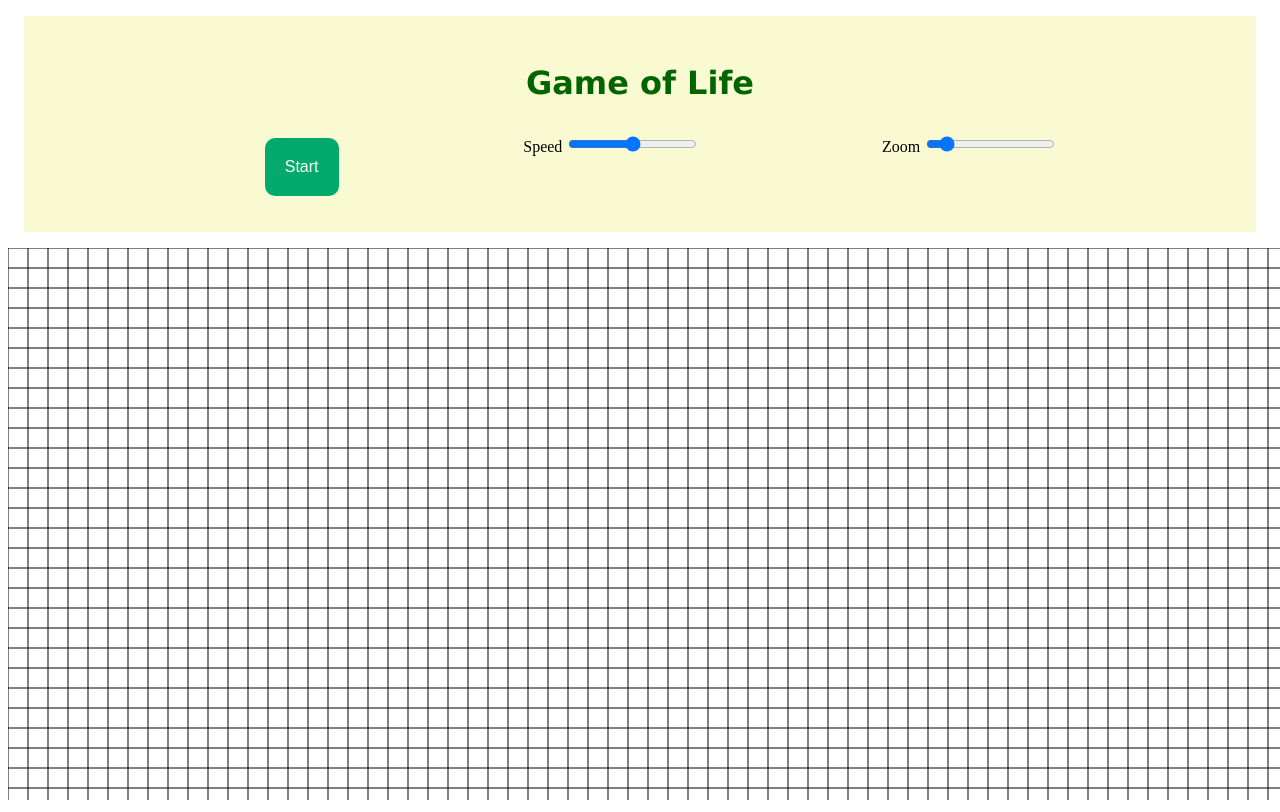
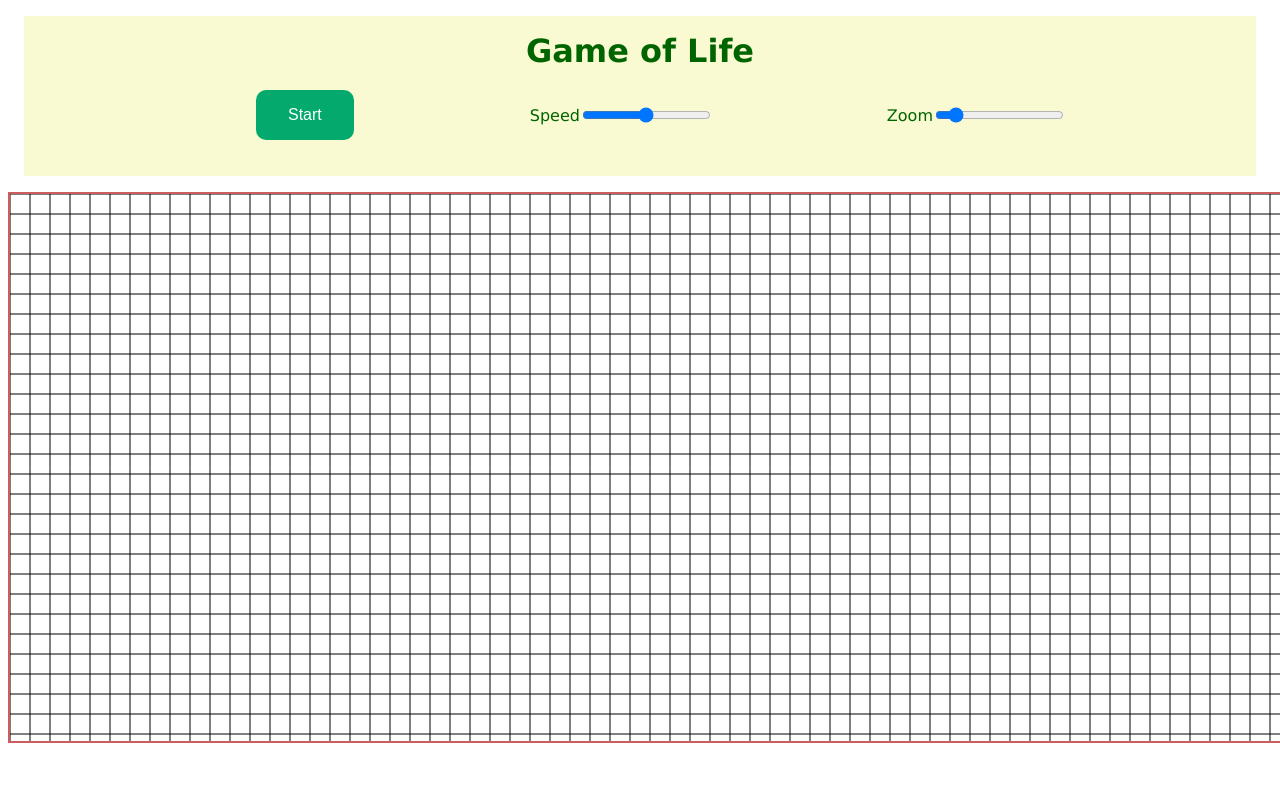
Before and after one commit to hiteshpindikanti/Game-Of-Life, a plain HTML site: page index.html in a window 1280 px wide. Drawn offline with Linux system fonts and the light colour scheme.

Commit message:
added basic css styling on the elements

```diff
--- a/app.js
+++ b/app.js
@@ -2,6 +2,9 @@ const HTML_ELEMENT_ID_CANVAS = 'world';
 const HTML_ELEMENT_ID_ZOOM = 'zoom';
 const HTMP_ELEMENT_ID_SPEED = 'speed';
 const HTML_ELEMENT_ID_PLAY_BUTTON = 'start-stop';
+
+const START_BUTTON_COLOR = "#04AA6D"
+const STOP_BUTTON_COLOR = "indianred"
 
 
 class ListSet extends Set {
@@ -49,11 +52,15 @@ class GameOfLife {
         this.playButtonDom.addEventListener('click', () => {
 
             if (this.playButtonDom.innerHTML == 'Start') {
-                this.playButtonDom.innerHTML = 'Stop';
+                this.playButtonDom.innerHTML = 'Stop ';
+                this.playButtonDom.style['background-color'] = STOP_BUTTON_COLOR;
+                this.canvasDom.style['border-color'] = START_BUTTON_COLOR;
                 this.gameSimulationFlag = true;
                 this.simulateWorld();
             } else {
                 this.playButtonDom.innerHTML = 'Start';
+                this.playButtonDom.style['background-color'] = START_BUTTON_COLOR;
+                this.canvasDom.style['border-color'] = STOP_BUTTON_COLOR;
                 this.gameSimulationFlag = false;
             }
         });
@@ -67,12 +74,11 @@ class GameOfLife {
             delay = 1.0 - this.speedValue;
             if (!this.gameSimulationFlag) {
                 clearInterval(simulationId);
-            }
-            else {
+            } else {
                 let newGridIndices = this.getNextInstance(this.filledGrids);
                 this.drawGridLines();
 
-                for (let coordinates of [...newGridIndices].map(JSON.parse)) {
+                for (let coordinates of[...newGridIndices].map(JSON.parse)) {
                     this.fillGrid(coordinates);
                 }
                 i++;
@@ -87,7 +93,7 @@ class GameOfLife {
 
     drawGridLines() {
         this.canvasDom.width = window.innerWidth;
-        this.canvasDom.height = window.innerHeight - this.canvasDom.getBoundingClientRect().top;
+        this.canvasDom.height = (window.innerHeight - this.canvasDom.getBoundingClientRect().top) * 0.9;
         let ctx = this.canvasDom.getContext('2d');
 
         for (let col = 0; col <= this.canvasDom.width; col += this.zoomValue) {
@@ -112,7 +118,7 @@ class GameOfLife {
 
     refreshGrid() {
         this.drawGridLines();
-        for (let coordinates of [...this.filledGrids].map(JSON.parse)) {
+        for (let coordinates of[...this.filledGrids].map(JSON.parse)) {
             this.fillGrid(coordinates)
         }
 
@@ -153,9 +159,9 @@ class GameOfLife {
 
         let nextFilledGrids = new ListSet();
         let allAdjacentGrids = new ListSet();
-        for (let gridIndex of [...filledGrids].map(JSON.parse)) {
+        for (let gridIndex of[...filledGrids].map(JSON.parse)) {
             let lifeCount = 0;
-            for (let adjacentGridIndex of [...this.getAdjacentGrids(gridIndex)].map(JSON.parse)) {
+            for (let adjacentGridIndex of[...this.getAdjacentGrids(gridIndex)].map(JSON.parse)) {
                 if (!filledGrids.has(adjacentGridIndex)) {
                     allAdjacentGrids.add(adjacentGridIndex);
                 }
@@ -167,9 +173,9 @@ class GameOfLife {
                 nextFilledGrids.add(gridIndex)
             }
         }
-        for (let gridIndex of [...allAdjacentGrids].map(JSON.parse)) {
+        for (let gridIndex of[...allAdjacentGrids].map(JSON.parse)) {
             let lifeCount = 0;
-            for (let adjacentGridIndex of [...this.getAdjacentGrids(gridIndex)].map(JSON.parse)) {
+            for (let adjacentGridIndex of[...this.getAdjacentGrids(gridIndex)].map(JSON.parse)) {
                 if (!filledGrids.has(adjacentGridIndex)) {
                     allAdjacentGrids.add(adjacentGridIndex);
                 }
--- a/index.html
+++ b/index.html
@@ -7,28 +7,28 @@
     <meta name="viewport" content="width=device-width, initial-scale=1.0">
     <title>Document</title>
     <link rel="stylesheet" href="main.css">
-    <script type="text/javascript" src="app.js"></script>
 </head>
 
 <body>
     <div class="upper-panel">
-        <p class="heading">Game of Life</h1>
+        <p class="heading">Game of Life</p>
         <ul class='control-panel'>
 
             <li class="control-panel__item">
                 <button id='start-stop'>Start</button>
             </li>
             <li class="control-panel__item">
-                    <label for="speed">Speed</label>
+                <label class="control-label" for="speed">Speed</label>
                 <input type="range" name="speed" id="speed" min="0" max="100" step="5">
             </li>
             <li class="control-panel__item">
-                    <label for="zoom">Zoom</label>
+                <label class="control-label" for="zoom">Zoom</label>
                 <input type="range" name="zoom" id="zoom" min="10" max="100" step="5" value="20">
             </li>
         </ul>
     </div>
     <canvas id="world"></canvas>
+    <script type="text/javascript" src="app.js"></script>
     <script>
         new GameOfLife();
     </script>
--- a/main.css
+++ b/main.css
@@ -1,4 +1,6 @@
 .upper-panel {
+    display: flex;
+    flex-direction: column;
     background-color: lightgoldenrodyellow;
     margin: 1em;
     padding: 1em;
@@ -7,11 +9,12 @@
 .heading {
     text-align: center;
     text-decoration: none;
-    font-family: Verdana, Geneva, Tahoma, sans-serif;
+    font-family: Verdana;
     font-weight: 700;
     font-size: 2em;
     color: darkgreen;
     background-color: lightgoldenrodyellow;
+    margin: 0px;
 }
 
 .control-panel {
@@ -21,11 +24,25 @@
     text-align: center;
 }
 
+.control-panel__item {
+    display: flex;
+    align-items: center;
+}
+
+.control-label {
+    text-decoration: none;
+    font-family: Verdana;
+    font-weight: 300;
+    font-size: 1em;
+    color: darkgreen;
+}
+
 #start-stop {
+    cursor: pointer;
     background-color: #04AA6D;
     border: none;
     color: white;
-    padding: 20px;
+    padding: 1em 2em;
     text-align: center;
     text-decoration: none;
     display: inline-block;
@@ -33,3 +50,9 @@
     margin: 4px 2px;
     border-radius: 10px;
 }
+
+#world {
+    border-style: solid;
+    border-width: 2px;
+    border-color: indianred;
+}
```
Also changed, not shown: extra.txt (deleted). Lines whose indentation alone changed are shown as unchanged.
